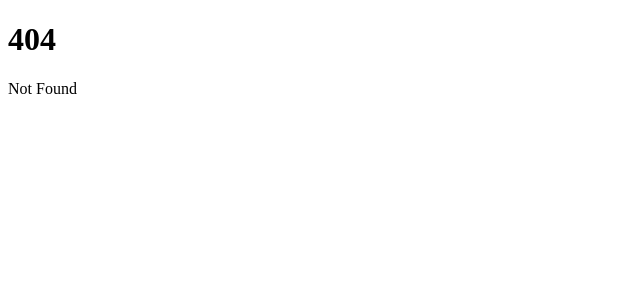
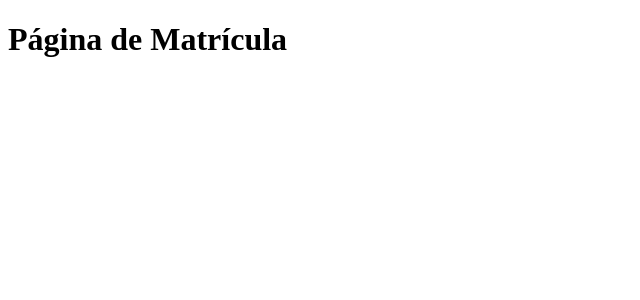
Before and after one commit to Hackathon-Squad-2/front-end-svelte, a SvelteKit app: page /matricula in a window 1280 px wide. Before the commit this address had no page. Shown: the top 300 px of the page, without its empty margins (0-640 px from the left). Built offline with nearby package versions, Linux system fonts and the light colour scheme.

Commit message:
feat(route): create rout for trilhas and matricula pages

```diff
--- /dev/null
+++ b/src/routes/matricula/+page.svelte
@@ -0,0 +1 @@
+<h1>Página de Matrícula</h1>
--- /dev/null
+++ b/src/routes/trilhas/+page.svelte
@@ -0,0 +1 @@
+<h1>Página de Trilhas</h1>
```
